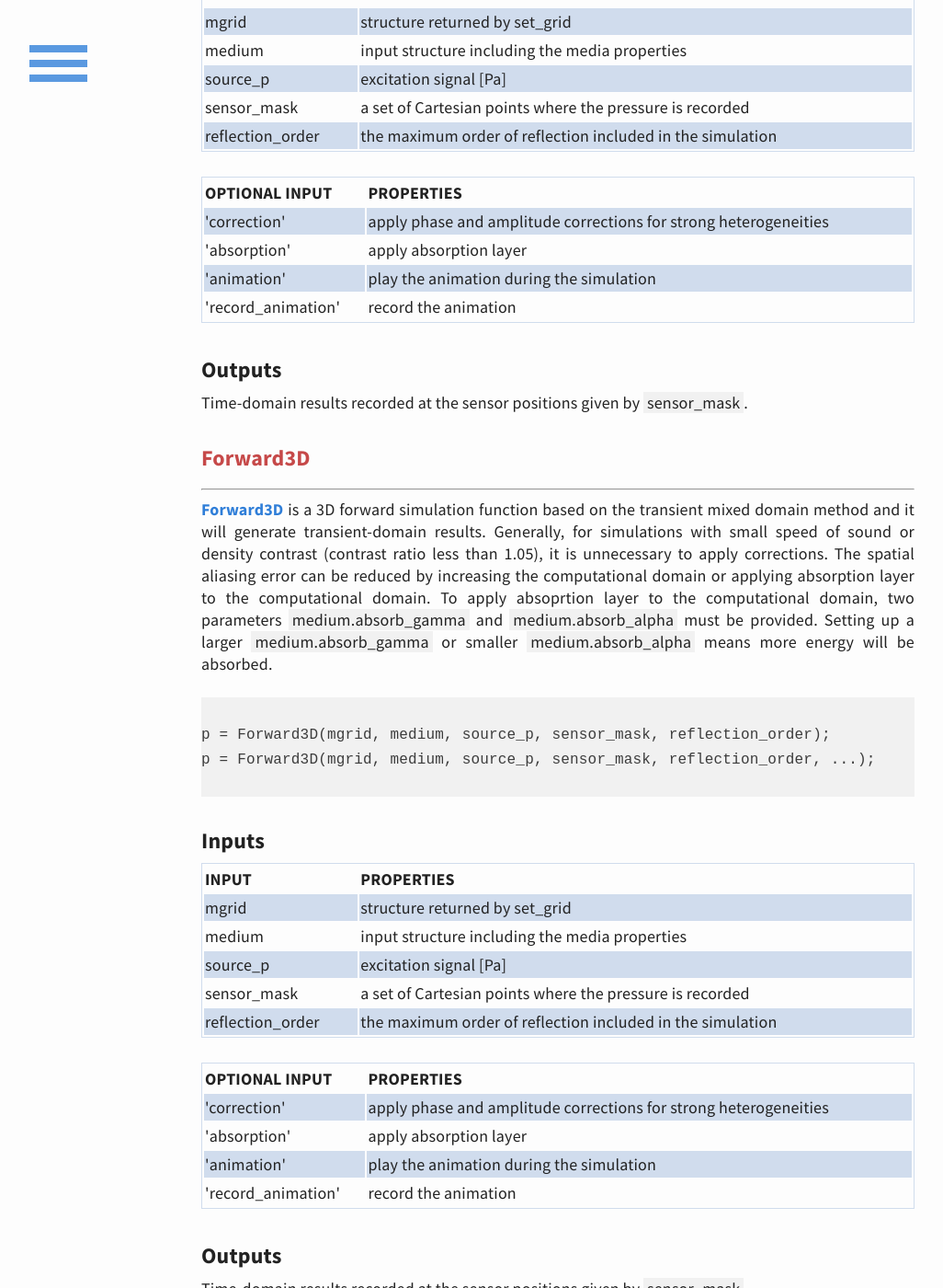
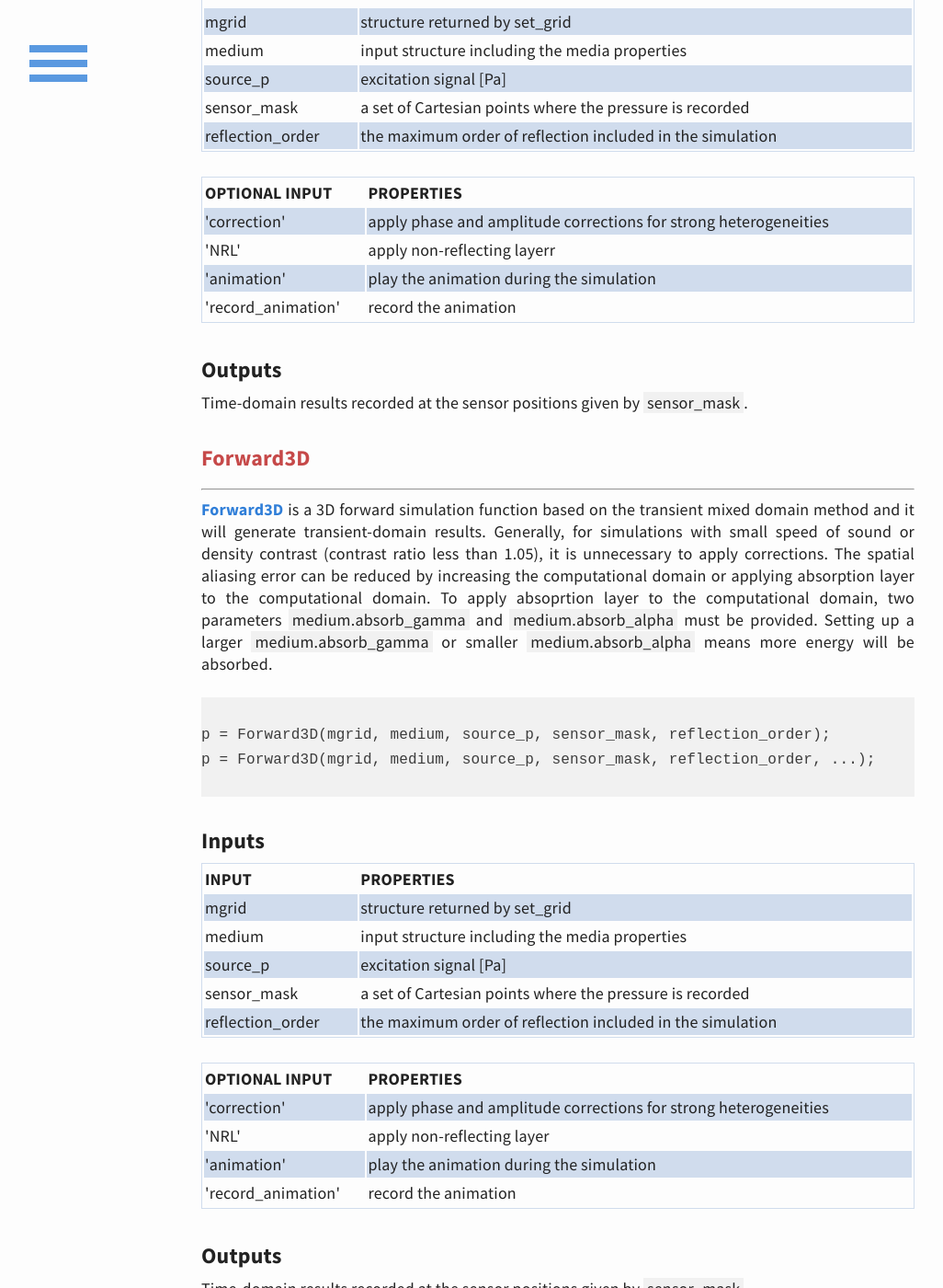
Before and after one commit to m-SOUND/mSOUND, a Jekyll site: the page built from function.html, in a window 1280 px wide and 1400 px high, scrolled down 3263 px. Shown: the whole window at 92% size, without its empty margins (33-1059 px from the left). Built offline with Jekyll 4.4.1, drawn with Linux system fonts in a browser that asks for light colours; some of the changed text lies outside the part shown.

Commit message:
Update function.html

```diff
--- a/function.html
+++ b/function.html
@@ -222,7 +222,7 @@ p = Forward2D(mgrid, medium, source_p, sensor_mask, reflection_order, ...);
   <td>'correction'</td><td>apply phase and amplitude corrections for strong heterogeneities</td>
   </tr>
    <tr>
-  <td>'absorption'</td><td>apply absorption layer</td>
+  <td>'NRL'</td><td>apply non-reflecting layerr</td>
   </tr>
   <tr>
   <td>'animation'</td><td>play the animation during the simulation</td>
@@ -286,7 +286,7 @@ p = Forward3D(mgrid, medium, source_p, sensor_mask, reflection_order, ...);
     <td>'correction'</td><td>apply phase and amplitude corrections for strong heterogeneities</td>
   </tr>
    <tr>
-  <td>'absorption'</td><td>apply absorption layer</td>
+  <td>'NRL'</td><td>apply non-reflecting layer</td>
   </tr>
    <tr>
   <td>'animation'</td><td>play the animation during the simulation</td>
@@ -330,7 +330,7 @@ p = Forward2D_fund(mgrid, medium, source_p, omega_c, reflection_order, ...);
     <td>mgrid</td><td>structure returned by set_grid</td>
   </tr>
   <tr>
-    <td>medium </td><td>input structure including the media properties</td>
+    <td>medium</td><td>input structure including the media properties</td>
   </tr>
   <tr>
     <td>source_p</td><td>excitation signal [Pa]</td>
@@ -348,7 +348,7 @@ p = Forward2D_fund(mgrid, medium, source_p, omega_c, reflection_order, ...);
     <td>'correction'</td><td>apply phase and amplitude corrections for strong heterogeneities</td>
   </tr>
    <tr>
-  <td>'absorption'</td><td>apply absorption layer</td>
+  <td>'NRL'</td><td>apply non-reflecting layer</td>
   </tr>
  </table>
 
@@ -409,7 +409,7 @@ p = Forward2D_sec(mgrid, medium, P_fundamental, omega_c, ...);
     <td>'correction'</td><td>apply phase and amplitude corrections for strong heterogeneities</td>
   </tr>
    <tr>
-  <td>'absorption'</td><td>apply absorption layer</td>
+  <td>'NRL'</td><td>apply non-reflecting layer</td>
   </tr>
  </table>
 <br>
@@ -465,7 +465,7 @@ p = Forward3D_fund(mgrid, medium, source_p, omega_c, reflection_order, ...);
 <td>'correction'</td><td>apply phase and amplitude corrections for strong heterogeneities</td>
 </tr>
    <tr>
-  <td>'absorption'</td><td>apply absorption layer</td>
+  <td>'NRL'</td><td>apply non-reflecting layer</td>
   </tr>
 </table>
 <br>
@@ -526,7 +526,7 @@ p = Forward3D_sec(mgrid, medium, P_fundamental, omega_c, ...);
     <td>'correction'</td><td>apply phase and amplitude corrections for strong heterogeneities</td>
   </tr>
    <tr>
-  <td>'absorption'</td><td>apply absorption layer</td>
+  <td>'NRL'</td><td>apply non-reflecting layer</td>
   </tr>
  </table>
 <br>
@@ -631,7 +631,7 @@ p = Backward2D(mgrid, medium, source_p, sensor_mask, ...);
     <td>'correction'</td><td>apply phase and amplitude corrections for strong heterogeneities</td>
   </tr>
    <tr>
-  <td>'absorption'</td><td>apply absorption layer</td>
+  <td>'NRL'</td><td>apply non-reflecting layerr</td>
   </tr>
    <tr>
   <td>'animation'</td><td>play the animation during the simulation</td>
@@ -691,7 +691,7 @@ p = Backward3D(mgrid, medium, source_p, sensor_mask, ...);
     <td>'correction'</td><td>apply phase and amplitude corrections for strong heterogeneities</td>
   </tr>
    <tr>
-  <td>'absorption'</td><td>apply absorption layer</td>
+<td>'NRL'</td><td>apply non-reflecting layerr</td>
   </tr>
    <tr>
   <td>'animation'</td><td>play the animation during the simulation</td>
@@ -752,7 +752,7 @@ p = Backward2D_fund(mgrid, medium, source_p, omega_c, ...);
     <td>'correction'</td><td>apply phase and amplitude corrections for strong heterogeneities</td>
   </tr>
    <tr>
-  <td>'absorption'</td><td>apply absorption layer</td>
+  <td>'NRL'</td><td>apply non-reflecting layerr</td>
   </tr>
  </table>
 
@@ -813,7 +813,7 @@ p = Backward2D_sec(mgrid, medium, P_fundamental, omega_c, ...);
     <td>'correction'</td><td>apply phase and amplitude corrections for strong heterogeneities</td>
   </tr>
    <tr>
-  <td>'absorption'</td><td>apply absorption layer</td>
+  <td>'NRL'</td><td>apply non-reflecting layerr</td>
   </tr>
  </table>
 <br>
@@ -870,7 +870,7 @@ p = Backward3D_fund(mgrid, medium, source_p, omega_c, ...);
 <td>'correction'</td><td>apply phase and amplitude corrections for strong heterogeneities</td>
 </tr>
    <tr>
-  <td>'absorption'</td><td>apply absorption layer</td>
+<td>'NRL'</td><td>apply non-reflecting layerr</td>
   </tr>
 </table>
 <br>
@@ -931,7 +931,7 @@ p = Backward3D_sec(mgrid, medium, P_fundamental, omega_c, ...);
     <td>'correction'</td><td>apply phase and amplitude corrections for strong heterogeneities</td>
   </tr>
    <tr>
-  <td>'absorption'</td><td>apply absorption layer</td>
+  <td>'NRL'</td><td>apply non-reflecting layerr</td>
   </tr>
  </table>
 <br>
```
